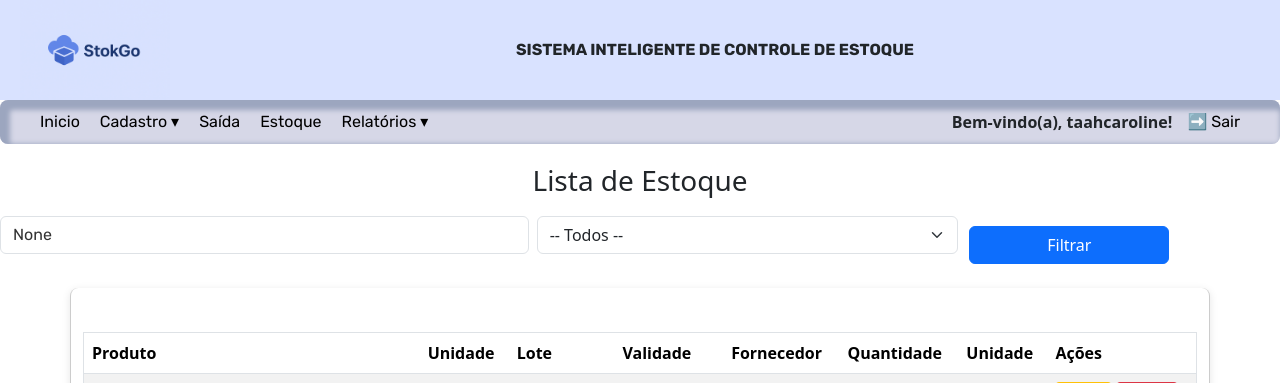
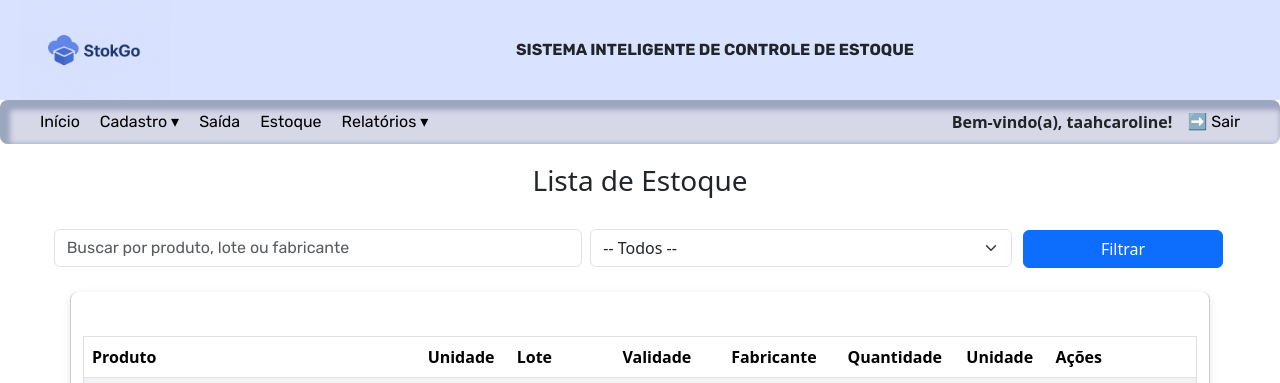
Before and after one commit to taahcaroline/controle-de-estoque, a Django app: page /estoque/ in a window 1280 px wide. Shown: the top 383 px of the page. Run offline with Django 4.2, Linux system fonts and the light colour scheme; a user stored in the database is signed in; data comes from the database, SQL or seed files in the repository; both versions use the stored data as it was after the commit; some libraries are stand-ins or nearby versions; some web fonts are replaced.

Commit message:
novas alteracoes

```diff
--- a/inventario/templates/estoque.html
+++ b/inventario/templates/estoque.html
@@ -4,15 +4,17 @@
 
 <!-- Form de filtros -->
 <form method="get" class="mb-3">
-    <div class="row gx-2 align-items-center">
-
-      <!-- Campo de busca -->
-      <div class="col-md-5">
-        <input type="text" name="q" class="form-control" placeholder="Buscar por produto, lote ou fornecedor" value="{{ busca }}">
+  <div class="row gx-2 align-items-center justify-content-center" id="busca">  <!-- Campo de busca -->
+    <div class="col-md-5 col-12 text-center">
+      <input type="text" name="q" class="form-control" placeholder="Buscar por produto, lote ou fabricante"   {% if busca and busca != 'none' %}
+      value="{{ busca }}"
+    {% else %}
+      value=""
+    {% endif %}">
     </div>
 
     <!-- Select de filtro -->
-      <div class="col-md-4">
+    <div class="col-md-4 col-12 text-center">
       <select name="filtro" class="form-select">
         <option value="">-- Todos --</option>
         <option value="disponivel" {% if filtro == "disponivel" %}selected{% endif %}>Disponíveis</option>
@@ -23,11 +25,11 @@
     </div>
 
     <!-- Botão Filtrar -->
-      <div class="col-md-2">
+    <div class="col-md-2 col-12 text-center" id="filtrar">
       <button type="submit" class="btn btn-primary w-80">Filtrar</button>
     </div>
+  </div>
 
-    </div>
   </form>
 
 </div>
@@ -42,7 +44,7 @@
             <th>Unidade</th>
             <th>Lote</th>
             <th>Validade</th>
-            <th>Fornecedor</th>
+            <th>Fabricante</th>
             <th>Quantidade</th>
             <th>Unidade</th>
             <th>Ações</th>
--- a/inventario/templates/index.html
+++ b/inventario/templates/index.html
@@ -10,20 +10,20 @@
     <link rel="preconnect" href="https://fonts.gstatic.com" crossorigin>
     <link href="https://fonts.googleapis.com/css2?family=Rubik:ital,wght@0,300..900;1,300..900&family=Zalando+Sans+SemiExpanded:ital,wght@0,200..900;1,200..900&family=Zalando+Sans:ital,wght@0,200..900;1,200..900&display=swap" rel="stylesheet">
     <link href="https://cdn.jsdelivr.net/npm/bootstrap@5.3.7/dist/css/bootstrap.min.css" rel="stylesheet" integrity="sha384-LN+7fdVzj6u52u30Kp6M/trliBMCMKTyK833zpbD+pXdCLuTusPj697FH4R/5mcr" crossorigin="anonymous">
-    <link rel='stylesheet' href='https://cdn-uicons.flaticon.com/3.0.0/uicons-regular-straight/css/uicons-regular-straight.css'>
-    <link rel="stylesheet" href="https://cdn.jsdelivr.net/npm/font-awesome/css/font-awesome.min.css">
+
     <title>Document</title>
 </head>
 <body>
   <header>
-
-    <img src="{% static 'imagens/logo.png' %}" alt="Logo EstokCloud">
+    <img src="{% static 'imagens/logo.png' %}" alt="Logo">
     <p>Sistema inteligente de controle de estoque</p>
   </header>
-    <!-- Menu -->
+
   <nav>
-      <ul>
-          <li><a class="menu" href="{% url 'home' %}">Inicio</a></li>
+    <ul class="menu-principal">
+      <li><a class="menu" href="{% url 'home' %}">Início</a></li>
+
+      {% if user.is_authenticated %}
         <li>
           <a href="#">Cadastro ▾</a>
           <ul>
@@ -33,12 +33,16 @@
         </li>
         <li><a class="menu" href="{% url 'baixa' %}">Saída</a></li>
         <li><a href="{% url 'estoque' %}">Estoque</a></li>
-          <li><a href="#">Relatórios ▾</a>
+        <li>
+          <a href="#">Relatórios ▾</a>
           <ul>
             <li><a href="{% url 'historico_movimentacoes' %}">Histórico de baixas</a></li>
             <li><a href="{% url 'historico_entradas' %}">Histórico de entrada</a></li>
             <li><a href="{% url 'relatorio_consumo_periodo' %}">Consumo por período</a></li>
-          </ul></li>
+            <li><a href="{% url 'relatorio_estoque_pdf' %}">Estoque</a></li>
+          </ul>
+        </li>
+      {% endif %}
     </ul>
 
     <ul class="login-area">
@@ -49,13 +53,16 @@
           <span>Bem-vindo(a), visitante!</span>
         {% endif %}
       </li>
+      <li class="login-menu">
         {% if user.is_authenticated %}
-              <li class="login-menu"><a class="menu" href="{% url 'logout' %}">➡️ Sair</a></li>
+          <a class="menu" href="{% url 'logout' %}">➡️ Sair</a>
         {% else %}
-              <li class="login-menu"><a class="menu" href="{% url 'login' %}">⬅️ Fazer login</a></li>
+          <a class="menu" href="{% url 'login' %}">⬅️ Fazer login</a>
         {% endif %}
+      </li>
     </ul>
   </nav>
+
 
 
  <body>
@@ -63,7 +70,7 @@
         {% block content %}
         <div class="jumbotron">
           <h1 class="display-4">Seja bem vindo</h1>
-          <p class="lead">This is a simple hero unit, a simple jumbotron-style component for calling extra attention to featured content or information.</p>
+          <p class="lead">Esse é um sistema inteligente de controle de estoque desenvolvido para otimizar a gestão de produtos, reduzir perdas e facilitar o acompanhamento das suas movimentações em tempo real.</p>
           <hr class="my-4">
         </div>
 
--- a/inventario/templates/static/CSS/style.css
+++ b/inventario/templates/static/CSS/style.css
@@ -225,6 +229,13 @@
     margin: 0 20px 20px;
 }
 
+#filtrar{
+    margin-top: -18px;
+}
+
+#busca{
+    margin-top:30px;
+}
 
 .color1 {color: #000000;}
 .color2 {color: #171924;}
--- a/inventario/urls.py
+++ b/inventario/urls.py
@@ -12,12 +12,14 @@
      path("estoque/<int:item_id>/editar/", views.editar_estoque, name="editar_item"),
      path("estoque/<int:item_id>/excluir/", views.excluir_item, name="excluir_item"),
      path('relatorio/<int:movimentacao_id>/', views.gerar_relatorio_pdf, name='gerar_relatorio_pdf'),
+     path('relatorio-estoque/', views.relatorio_estoque, name='relatorio_estoque_pdf'),
      path('historico/', views.historico_movimentacoes, name='historico_movimentacoes'),
      path('relatorio-periodo/', views.relatorio_consumo_periodo, name='relatorio_consumo_periodo'),
      path('entradas/', views.historico_entradas, name='historico_entradas'),
      path('relatorio-entrada/<int:cadastroitens_id>/', views.gerar_relatorio_entrada_pdf, name='gerar_relatorio_entrada_pdf'),
      path('accounts/login/', views.login_view, name='login'),
      path('accounts/logout/', views.logout_view, name='logout'),
-      path('accounts/register/', views.registrar, name='register'),
+     path('accounts/register/', views.registrar, name='register'),
+     path('relatorio-estoque/pdf/', views.relatorio_estoque_pdf, name='relatorio_estoque_pdf'),
 
 ]
--- a/inventario/views.py
+++ b/inventario/views.py
@@ -11,6 +11,7 @@
 from django.template.loader import render_to_string
 from fpdf import FPDF
 from django.contrib.auth import authenticate, login, logout
+from io import BytesIO
 
 def registrar(request):
     if request.method == 'POST':
@@ -47,6 +48,7 @@
 
     return render(request, 'registration/login.html', {'form': form})
 
+@login_required
 def logout_view(request):
     logout(request)
     messages.success(request, 'Você saiu da sua conta com sucesso.')
@@ -59,7 +61,7 @@
 
 
 
-
+@login_required
 def cadastro(request):
     if request.method == 'POST':
         origem = request.POST.get('origem')
@@ -119,7 +121,7 @@
     return render(request, 'cadastromateriais.html', {'form': form})
 
 
-
+@login_required
 def cadastroproduto(request):
     if request.method == 'POST':
         form = CadastroprodutoForm(request.POST)
@@ -133,7 +135,7 @@
     return render(request, 'cadastroproduto.html', {'form': form})
 
 
-
+@login_required
 def baixa_estoque(request):
     produtos = Produto.objects.all()
 
@@ -173,7 +175,7 @@
 
     return render(request, 'baixa.html', {'produtos': produtos})
 
-
+@login_required
 def get_lotes(request, produto_id):
     lotes = Cadastroitens.objects.filter(produto_id=produto_id).select_related('produto').values(
         'id', 'lote', 'validade', 'fornecedor', 'produto__descricao'
@@ -190,7 +192,7 @@
         })
     return JsonResponse({'lotes': lotes_data})
 
-
+@login_required
 def estoque(request):
     busca = request.GET.get('q')
     filtro = request.GET.get('filtro')
@@ -217,7 +219,7 @@
         'filtro': filtro,
         'today': hoje, })
 
-
+@login_required
 def editar_estoque(request, item_id):
     item = get_object_or_404(Cadastroitens, id=item_id)
     if request.method == "POST":
@@ -230,7 +232,7 @@
         form = CadastroitensForm(instance=item)
     return render(request, 'editar_estoque.html', {'form': form, 'item': item})
 
-
+@login_required
 def excluir_item(request, item_id):
     item = get_object_or_404(Cadastroitens, id=item_id)
     if request.method == "POST":
@@ -241,7 +243,7 @@
 
 
 
-
+@login_required
 def gerar_relatorio_pdf(request, movimentacao_id):
     movimentacao = Movimentacao.objects.get(id=movimentacao_id)
     itens = movimentacao.itens.all()
@@ -250,26 +252,50 @@
     pdf.add_page()
     pdf.set_font("Arial", size=12)
 
-    pdf.cell(200, 10, txt="Relatório de Saída", ln=True, align="C")
+    # -------------------------
+    # Título
+    # -------------------------
+    pdf.cell(0, 10, "Relatório de Saída", ln=True, align="C")
     pdf.ln(10)
 
+    # -------------------------
+    # Informações da movimentação
+    # -------------------------
     pdf.set_font("Arial", size=10)
     pdf.cell(0, 10, f"Tipo: {movimentacao.get_tipo_movimentacao_display()}", ln=True)
     pdf.cell(0, 10, f"Requisitante: {movimentacao.requisitante or 'N/A'}", ln=True)
     pdf.cell(0, 10, f"Data: {movimentacao.data.strftime('%d/%m/%Y %H:%M')}", ln=True)
     pdf.ln(5)
 
-    # Cabeçalho da tabela
+    # -------------------------
+    # Definição de colunas
+    # -------------------------
+    columns = [
+        {"title": "Produto", "width": 60},
+        {"title": "Lote", "width": 25},
+        {"title": "Validade", "width": 25},
+        {"title": "Fornecedor", "width": 30},
+        {"title": "Quantidade", "width": 25},
+        {"title": "Descrição", "width": 30},
+    ]
+
+    # Cabeçalho
     pdf.set_font("Arial", 'B', 10)
-    pdf.cell(40, 10, "Produto", border=1)
-    pdf.cell(30, 10, "Lote", border=1)
-    pdf.cell(30, 10, "Validade", border=1)
-    pdf.cell(30, 10, "Fornecedor", border=1)
-    pdf.cell(30, 10, "Quantidade", border=1)
-    pdf.cell(30, 10, "Unidade", border=1)
+    for col in columns:
+        pdf.cell(col["width"], 10, col["title"], border=1, align='C')
     pdf.ln()
 
-    # Conteúdo dos itens
+    # -------------------------
+    # Função para calcular número de linhas de um texto
+    # -------------------------
+    def calc_lines(text, col_width, line_height):
+        """Calcula o número de linhas necessárias para um texto, considerando a largura da coluna"""
+        # Aproximação simples: largura do texto / largura da coluna
+        return max(1, int(pdf.get_string_width(text) / col_width) + 1)
+
+    # -------------------------
+    # Conteúdo
+    # -------------------------
     pdf.set_font("Arial", size=10)
     for item in itens:
         nome_produto = str(item.produto.nome or 'N/A')
@@ -277,29 +303,44 @@
         validade = item.lote.validade.strftime('%d/%m/%Y') if item.lote.validade else 'N/A'
         fornecedor = str(item.lote.fornecedor or 'N/A')
         quantidade = str(item.quantidade_baixada or 0)
+        descricao_item = item.produto.descricao or 'N/A'
 
-        # Tratamento da unidade (campo do Cadastroitens)
-        try:
-            unidade = item.lote.get_unidade_display()
-        except AttributeError:
-            unidade = 'N/A'
+        # Altura de cada linha do nome_produto reduzida
+        line_height = 6  # menor que 10 para aproximar linhas quebradas
 
-        pdf.cell(40, 10, nome_produto, border=1)
-        pdf.cell(30, 10, lote_codigo, border=1)
-        pdf.cell(30, 10, validade, border=1)
-        pdf.cell(30, 10, fornecedor, border=1)
-        pdf.cell(30, 10, quantidade, border=1)
-        pdf.cell(30, 10, unidade, border=1)
-        pdf.ln()
+        # Calcula número de linhas necessárias para o nome_produto
+        lines_produto = calc_lines(nome_produto, 60, line_height)
+        total_height = line_height * lines_produto
 
-    # Gera o conteúdo do PDF
+        # Salva posição inicial
+        x_start = pdf.get_x()
+        y_start = pdf.get_y()
+
+        # Produto com quebra de linha e espaçamento menor
+        pdf.multi_cell(60, line_height, nome_produto, border=1)
+        pdf.set_xy(x_start + 60, y_start)
+
+        # Outras células seguem a mesma altura total
+        pdf.cell(25, total_height, lote_codigo, border=1)
+        pdf.cell(25, total_height, validade, border=1)
+        pdf.cell(30, total_height, fornecedor, border=1)
+        pdf.cell(25, total_height, quantidade, border=1)
+
+        # Descrição sem quebra de linha
+        pdf.cell(30, total_height, descricao_item, border=1)
+
+        # Ajusta posição para a próxima linha
+        pdf.set_xy(x_start, y_start + total_height)
+
+    # -------------------------
+    # Gera PDF
+    # -------------------------
     pdf_output = pdf.output(dest='S').encode('latin1')
-
     response = HttpResponse(pdf_output, content_type='application/pdf')
     response['Content-Disposition'] = 'inline; filename="baixa_estoque.pdf"'
     return response
 
-
+@login_required
 def historico_movimentacoes(request):
     movimentacoes = Movimentacao.objects.all().order_by('-data')  # mais recentes primeiro
 
@@ -308,7 +349,7 @@
     })
 
 
-
+@login_required
 def relatorio_consumo_periodo(request):
     data_inicio = request.GET.get('data_inicio')
     data_fim = request.GET.get('data_fim')
@@ -370,7 +411,7 @@
     return render(request, 'relatorio_periodo.html', {
         'produtos': produtos
     })
-
+@login_required
 def gerar_relatorio_entrada_pdf(request, cadastroitens_id):
     lote = Cadastroitens.objects.get(id=cadastroitens_id)
 
@@ -390,7 +431,7 @@
     pdf.set_font("Arial", 'B', 10)
     pdf.cell(40, 10, "Produto", border=1)
     pdf.cell(30, 10, "Lote", border=1)
-    pdf.cell(30, 10, "Validade", border=1)
+    pdf.cell(20, 10, "Validade", border=1)
     pdf.cell(40, 10, "Fornecedor", border=1)
     pdf.cell(30, 10, "Quantidade", border=1)
     pdf.cell(30, 10, "Unidade", border=1)
@@ -399,10 +440,10 @@
     pdf.set_font("Arial", size=10)
     pdf.cell(40, 10, lote.produto.nome, border=1)
     pdf.cell(30, 10, lote.lote, border=1)
-    pdf.cell(30, 10, lote.validade.strftime('%d/%m/%Y'), border=1)
+    pdf.cell(20, 10, lote.validade.strftime('%d/%m/%Y'), border=1)
     pdf.cell(40, 10, lote.fornecedor, border=1)
     pdf.cell(30, 10, str(lote.quantidade), border=1)
-    pdf.cell(30, 10, lote.get_unidade_display(), border=1)
+    pdf.cell(30, 10, lote.produto.descricao or 'N/A', border=1)
     pdf.ln()
 
     # Retorna o PDF
@@ -416,3 +457,55 @@
     return render(request, 'historico_entrada.html', {
         'movimentacoes': entradas
     })
+
+@login_required
+def relatorio_estoque(request):
+    # Obtém todos os produtos do banco de dados
+    produtos = Cadastroitens.objects.all()
+
+    # Passa os dados para o template
+    return render(request, 'relatorio_estoque.html', {'produtos': produtos})
+
+@login_required
+def relatorio_estoque_pdf(request):
+    # Obtém todos os produtos do banco de dados
+    produtos = Cadastroitens.objects.all()
+
+    pdf = FPDF()
+    pdf.add_page()
+    pdf.set_font("Arial", size=12)
+
+    pdf.cell(200, 10, txt="Relatório de Estoque", ln=True, align="C")
+    pdf.ln(10)
+
+    # Cabeçalhos
+    pdf.set_font("Arial", style="B", size=10)
+    pdf.cell(20, 10, "ID", border=1)
+    pdf.cell(40, 10, "Produto", border=1)
+    pdf.cell(30, 10, "Descrição", border=1)
+    pdf.cell(30, 10, "Lote", border=1)
+    pdf.cell(30, 10, "Validade", border=1)
+    pdf.cell(30, 10, "Quantidade", border=1)
+
+    pdf.ln()
+
+
+
+    # Dados
+    pdf.set_font("Arial", size=10)
+    for p in produtos:
+        pdf.cell(20, 10, str(p.produto.id), border=1)
+        pdf.cell(40, 10, str(p.produto.nome)[:20], border=1)
+        pdf.cell(30, 10, str(p.produto.descricao)[:30], border=1)
+        pdf.cell(30, 10, str(p.lote), border=1)
+        pdf.cell(30, 10, str(p.validade), border=1)
+        pdf.cell(30, 10, str(p.quantidade), border=1)
+        pdf.ln()
+
+    pdf_data = pdf.output(dest='S').encode('latin1')
+
+
+    # Retorna como resposta HTTP
+    response = HttpResponse(pdf_data, content_type='application/pdf')
+    response['Content-Disposition'] = 'inline; filename="relatorio_estoque.pdf"'
+    return response
```
Also changed, not shown: other parts of inventario/templates/static/CSS/style.css (+24 -20 lines), inventario/templates/baixa.html (+23 -2 lines), inventario/templates/cadastromateriais.html (+5 -9 lines), inventario/templates/relatorio_estoque.html (added, +30 -0 lines), db.sqlite3. Lines whose indentation alone changed are shown as unchanged.
